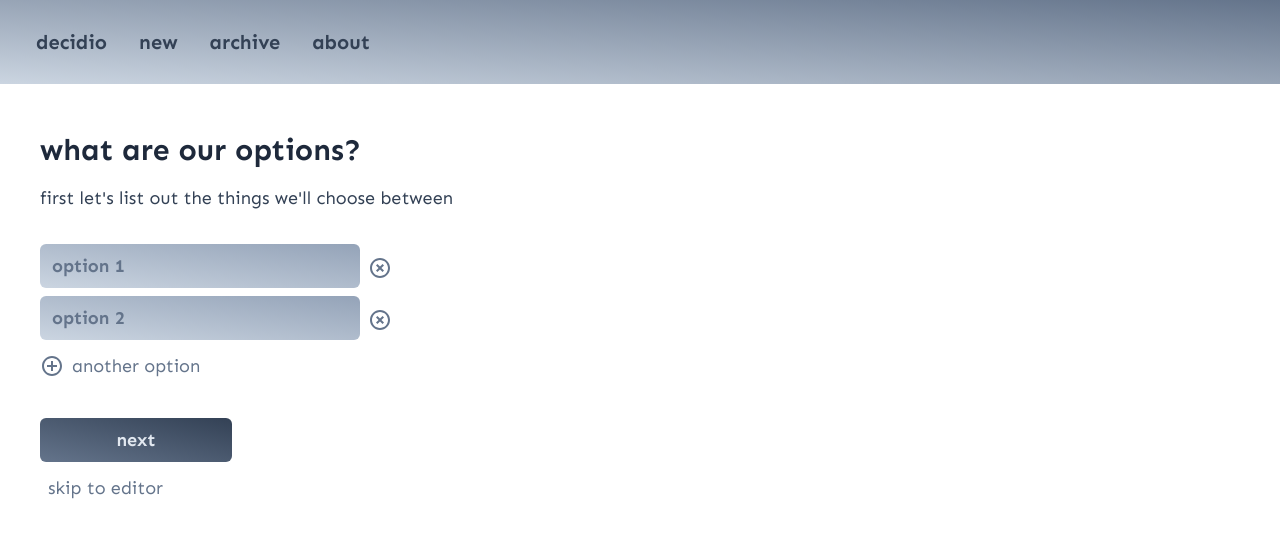
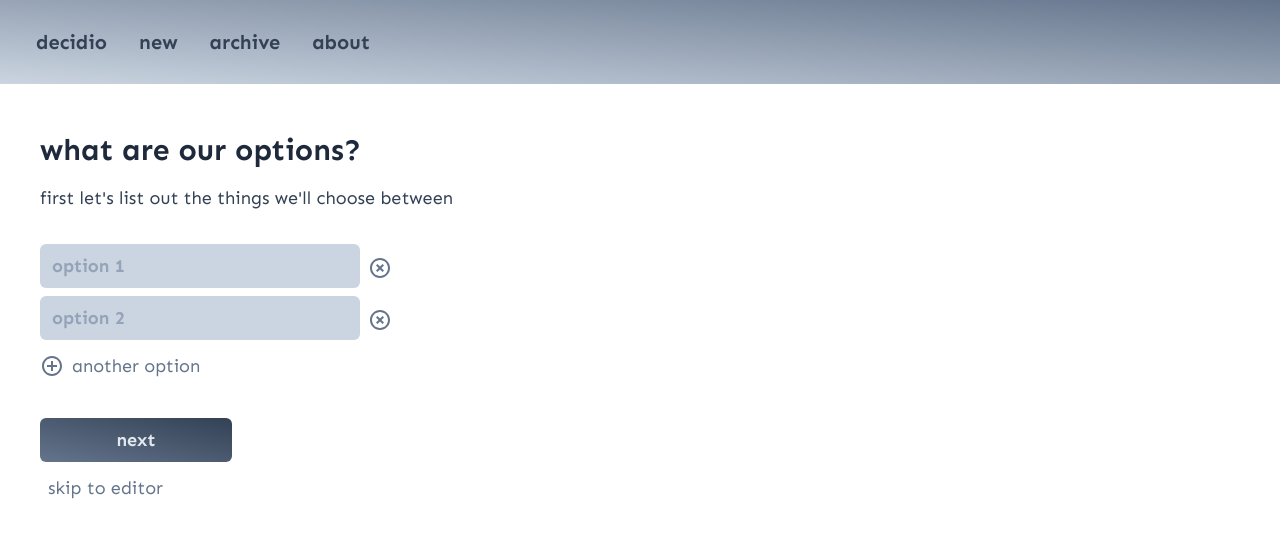
Before and after one commit to gregorybchris/decidio, a React (Vite) app: page /new in a window 1280 px wide. Shown: the top 538 px of the page. Built offline with nearby package versions, Linux system fonts and the light colour scheme.

Commit message:
Remove some gradients

```diff
--- a/src/components/Archive.tsx
+++ b/src/components/Archive.tsx
@@ -36,7 +36,7 @@ interface ArchiveDecisionProps {
 function ArchiveDecision(props: ArchiveDecisionProps) {
   const date = formatDate(props.decision.created);
   return (
-    <div className="mx-2 my-2 w-full rounded-lg bg-gradient-to-tr from-slate-300 to-slate-400 px-3 py-2 sm:w-64">
+    <div className="mx-2 my-2 w-full rounded-lg bg-slate-300 px-3 py-2 sm:w-64">
       <div className="flex flex-col items-center">
         <div className="flex justify-center">
           <Link to={`/editor/${props.decision.slug}`}>
--- a/src/widgets/TextBox.tsx
+++ b/src/widgets/TextBox.tsx
@@ -28,11 +28,11 @@ export default function TextBox(props: TextBoxProps) {
 
   return (
     <div
-      className={`flex w-full items-center justify-between rounded-md bg-gradient-to-tr from-slate-300 to-slate-400 duration-150 hover:ease-linear sm:w-80 ${getClassName()}`}
+      className={`flex w-full items-center justify-between rounded-md bg-slate-300 duration-150 hover:ease-linear sm:w-80 ${getClassName()}`}
     >
       {props.iconClass && <props.iconClass className="ml-3 text-neutral-600" />}
       <input
-        className={`w-full bg-transparent px-3 py-2 font-bold text-slate-600 placeholder-slate-500 outline-none ${getInputClassName()}`}
+        className={`w-full bg-transparent px-3 py-2 font-bold text-slate-600 placeholder-slate-400 outline-none ${getInputClassName()}`}
         type="text"
         placeholder={props.placeholder}
         onChange={(event) => props.onUpdate(event.target.value)}
```
